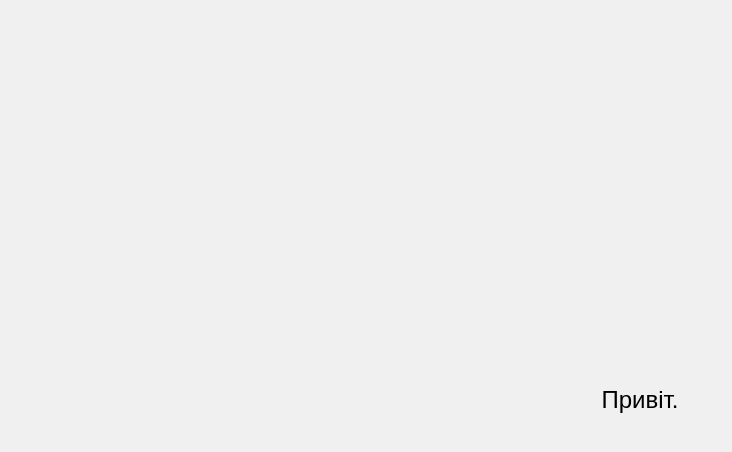
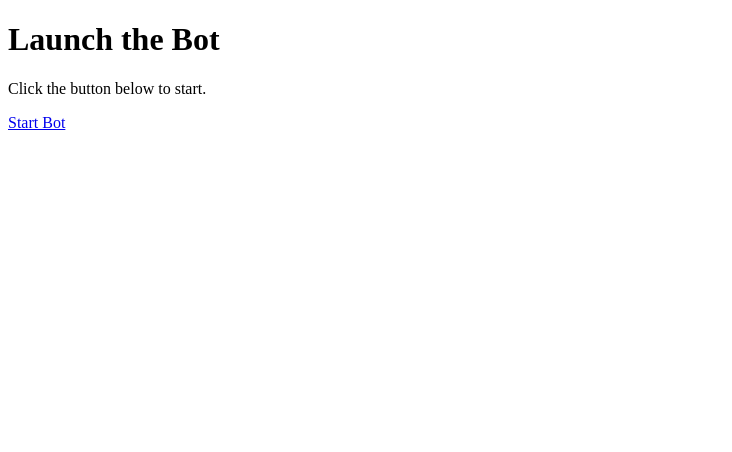
Before and after one commit to sergeymfo/test, a plain HTML site: page index.html in a window 1280 px wide. Shown: the whole page, without its empty margins (0-732 px from the left). Drawn offline with Linux system fonts and the light colour scheme.

Commit message:
Add files via upload

```diff
--- a/index.html
+++ b/index.html
@@ -1,90 +1,72 @@
 <!DOCTYPE html>
-<html lang="en">
+<html lang="uk">
 <head>
-  <meta charset="UTF-8">
-  <meta name="viewport" content="width=device-width, initial-scale=1.0">
-  <title>Перевірка Telegram</title>
-  <style>
-    body {
-      margin: 0;
-      height: 100vh;
-      display: flex;
-      justify-content: center;
-      align-items: center;
-      background: rgb(240, 240, 240);
-      transition: background 0.1s ease;
-    }
-    #result {
-      font-size: 24px;
-      font-family: Arial, sans-serif;
-      text-align: center;
-    }
-  </style>
+    <meta charset="UTF-8">
+    <meta name="viewport" content="width=device-width, initial-scale=1.0">
+    <title>Запустіть бота</title>
+
+    <script>
+        // Головна змінна для імені бота
+        const BOT_USERNAME = "LookEVA_bot"; // Змінюйте це значення для іншого бота
+
+        // Формування посилань
+        const TELEGRAM_LINK = `https://t.me/${BOT_USERNAME}`;
+        const TELEGRAM_DEEP_LINK = `tg://resolve?domain=${BOT_USERNAME}`;
+        const BOT_IMAGE = `https://yourwebsite.com/${BOT_USERNAME}-preview.jpg`; // Оновіть, якщо є окрема картинка для бота
+    </script>
+
+    <!-- Open Graph Meta Tags (для Facebook, LinkedIn) -->
+    <meta property="og:title" content="Ваш AI-бот у Telegram">
+    <meta property="og:description" content="Запустіть Telegram-бота і отримуйте розумні відповіді та аналітику!">
+    <meta property="og:image" id="ogImage">
+    <meta property="og:url" id="ogUrl">
+    <meta property="og:type" content="website">
+
+    <!-- Twitter Card Meta Tags -->
+    <meta name="twitter:card" content="summary_large_image">
+    <meta name="twitter:title" content="Ваш AI-бот у Telegram">
+    <meta name="twitter:description" content="Запустіть Telegram-бота і отримуйте розумні відповіді та аналітику!">
+    <meta name="twitter:image" id="twitterImage">
+
+    <!-- Telegram App Deep Link -->
+    <meta property="al:ios:app_store_id" content="686449807">
+    <meta property="al:ios:url" id="iosLink">
+    <meta property="al:android:url" id="androidLink">
+    <meta property="al:android:package" content="org.telegram.messenger">
 </head>
 <body>
-  <p id="result">Перевіряємо...</p>
+    <h1 id="title">Запустіть бота</h1>
+    <p id="description">Якщо у вас є Telegram, натисніть кнопку нижче, щоб почати.</p>
+    <a class="tgme_action_button_new" href="#" id="startBot">Запустити бота</a>
 
-  <script>
-    window.addEventListener("load", function () {
-      const result = document.getElementById("result");
-      const userAgent = navigator.userAgent || navigator.vendor || window.opera;
+    <script>
+        // Встановлення мета-тегів динамічно
+        document.getElementById("ogImage").content = BOT_IMAGE;
+        document.getElementById("twitterImage").content = BOT_IMAGE;
+        document.getElementById("ogUrl").content = TELEGRAM_LINK;
+        document.getElementById("iosLink").content = TELEGRAM_DEEP_LINK;
+        document.getElementById("androidLink").content = TELEGRAM_DEEP_LINK;
 
-      const isIOS = /iPhone|iPad|iPod/i.test(userAgent);
-      const isAndroid = /Android/i.test(userAgent);
+        // Визначення мови браузера
+        const userLang = navigator.language || navigator.userLanguage;
+        const lang = userLang.substring(0, 2);
 
-      // Функція перевірки Telegram
-      const checkTelegramApp = () => {
-        let isTelegramOpened = false;
-        const startTime = Date.now();
-
-        // Спроба відкрити Telegram через схему
-        window.location = "tg://resolve?domain=LookEVA_bot"; // Посилання на ваш бот
-
-        // Слухач події "blur" для перевірки переходу
-        const handleBlur = () => {
-          isTelegramOpened = true;
+        // Тексти для різних мов
+        const translations = {
+            en: { title: "Launch the Bot", description: "Click the button below to start.", button: "Start Bot" },
+            uk: { title: "Запустіть бота", description: "Якщо у вас є Telegram, натисніть кнопку нижче, щоб почати.", button: "Запустити бота" },
+            ru: { title: "Запустите бота", description: "Если у вас есть Telegram, нажмите кнопку ниже, чтобы начать.", button: "Запустить бота" },
+            es: { title: "Iniciar el bot", description: "Si tienes Telegram, haz clic en el botón de abajo para comenzar.", button: "Iniciar bot" }
         };
 
-        window.addEventListener("blur", handleBlur);
+        // Встановлюємо правильний переклад (за замовчуванням англійська)
+        const selectedLang = translations[lang] || translations["en"];
+        document.getElementById("title").innerText = selectedLang.title;
+        document.getElementById("description").innerText = selectedLang.description;
+        document.getElementById("startBot").innerText = selectedLang.button;
 
-        // Таймер для перевірки
-        setTimeout(() => {
-          window.removeEventListener("blur", handleBlur);
-
-          if (isTelegramOpened || Date.now() - startTime > 1500) {
-            // Якщо додаток відкрито
-            result.textContent = "";
-          } else {
-            // Якщо додаток не встановлено
-            result.textContent = "Привіт.";
-          }
-        }, 2000); // Збільшений таймаут
-      };
-
-      // Логіка запуску
-      if (isIOS || isAndroid) {
-        checkTelegramApp();
-      } else {
-        result.textContent = "Привіт.";
-      }
-
-      // Гіроскоп/акселерометр: зміна фону
-      if (window.DeviceMotionEvent) {
-        window.addEventListener("devicemotion", (event) => {
-          const x = event.accelerationIncludingGravity?.x || 0;
-          const y = event.accelerationIncludingGravity?.y || 0;
-          const z = event.accelerationIncludingGravity?.z || 0;
-
-          // Обчислення кольору на основі координат
-          const red = Math.min(255, Math.max(0, Math.round((x + 10) * 12)));
-          const green = Math.min(255, Math.max(0, Math.round((y + 10) * 12)));
-          const blue = Math.min(255, Math.max(0, Math.round((z + 10) * 12)));
-
-          // Оновлення кольору фону
-          document.body.style.background = `rgb(${red}, ${green}, ${blue})`;
-        });
-      }
-    });
-  </script>
+        // Додаємо посилання на бота
+        document.getElementById("startBot").href = TELEGRAM_LINK;
+    </script>
 </body>
 </html>
```
